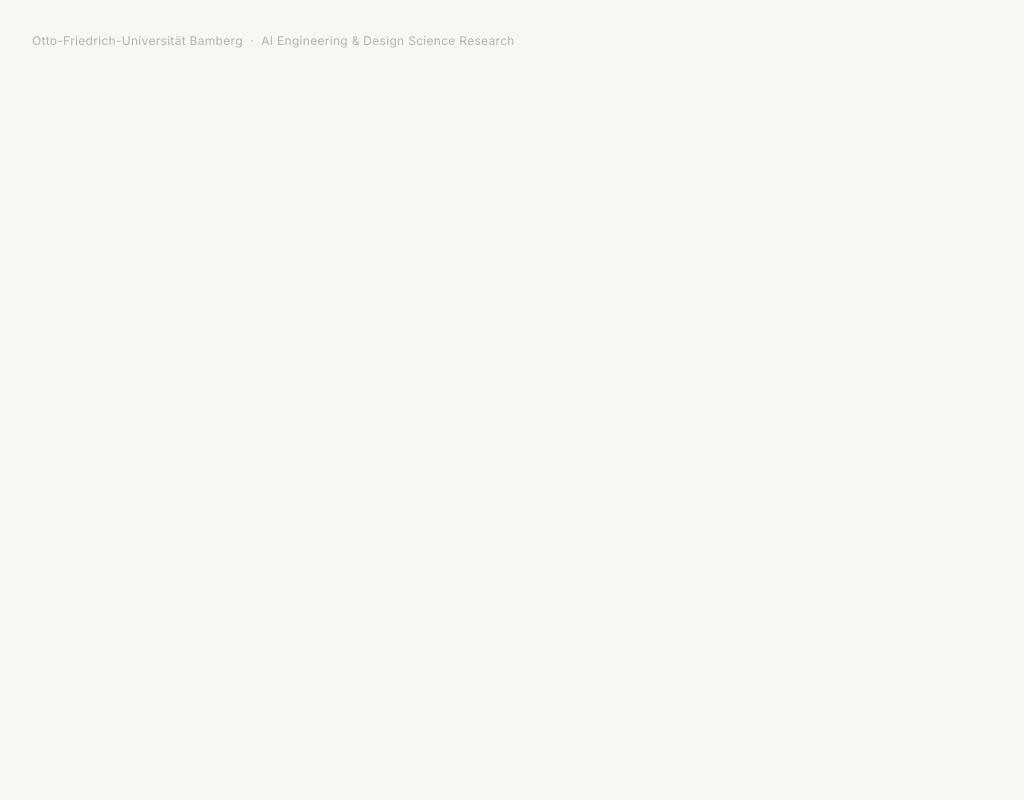
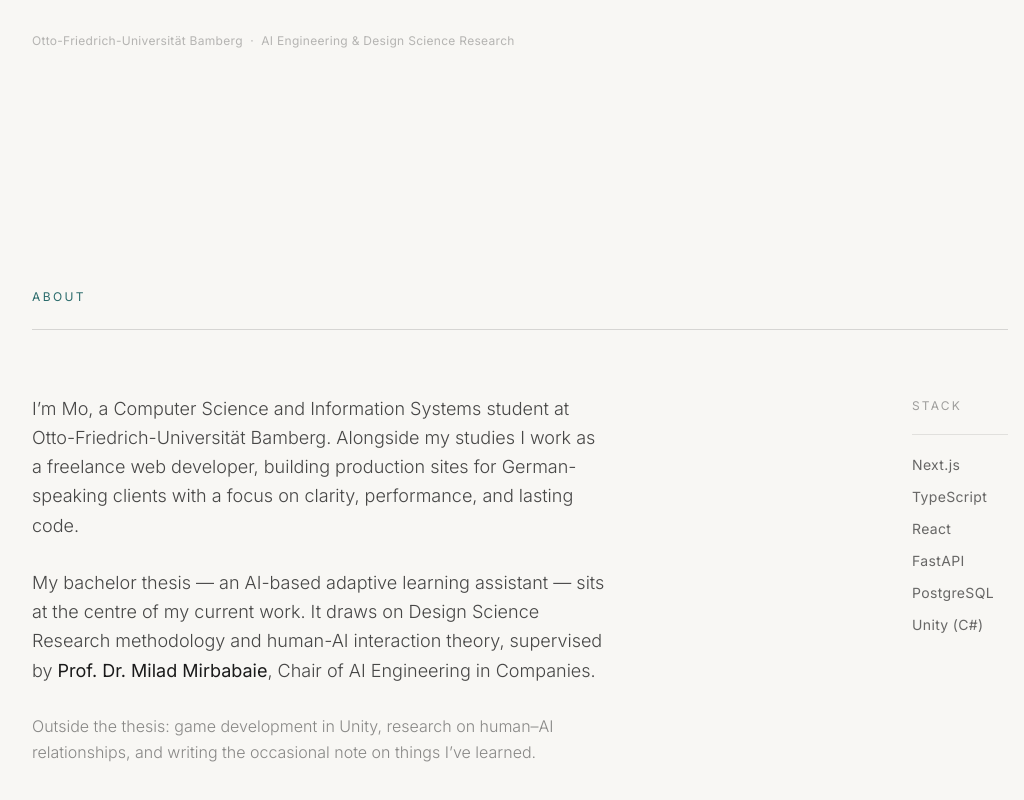
Before and after one commit to khusanovich/portfolio, a Next.js app: page / in a window 1280 px wide. Shown: the part 676-1476 px from the top of the page, without its empty margins (120-1144 px from the left). Before the commit the page ends 837 px from the top, so only its background shows below. Built offline with nearby package versions, Linux system fonts and the light colour scheme; a web font is replaced by a local one.

Commit message:
Add About section with FadeIn animation hook
Two-column layout: personal paragraph with thesis/academic context on the left,
clean stack list on the right. Scroll-triggered fade-in via IntersectionObserver.

```diff
--- a/src/app/page.tsx
+++ b/src/app/page.tsx
@@ -1,5 +1,6 @@
 import Navbar from "@/components/Navbar";
 import Hero from "@/components/sections/Hero";
+import About from "@/components/sections/About";
 
 export default function Home() {
   return (
@@ -7,7 +8,8 @@ export default function Home() {
       <Navbar />
       <main>
         <Hero />
-        {/* Remaining sections: About, Projects, Research, Notes, Contact — coming next */}
+        <About />
+        {/* Remaining sections: Projects, Research, Notes, Contact — coming next */}
       </main>
     </>
   );
--- /dev/null
+++ b/src/components/FadeIn.tsx
@@ -0,0 +1,39 @@
+"use client";
+
+import { useEffect, useRef } from "react";
+
+interface FadeInProps {
+  children: React.ReactNode;
+  className?: string;
+  delay?: string;
+}
+
+export default function FadeIn({ children, className = "", delay }: FadeInProps) {
+  const ref = useRef<HTMLDivElement>(null);
+
+  useEffect(() => {
+    const el = ref.current;
+    if (!el) return;
+    const observer = new IntersectionObserver(
+      ([entry]) => {
+        if (entry.isIntersecting) {
+          el.classList.add("visible");
+          observer.disconnect();
+        }
+      },
+      { threshold: 0.12 }
+    );
+    observer.observe(el);
+    return () => observer.disconnect();
+  }, []);
+
+  return (
+    <div
+      ref={ref}
+      className={`fade-in ${className}`}
+      style={delay ? { transitionDelay: delay } : undefined}
+    >
+      {children}
+    </div>
+  );
+}
--- /dev/null
+++ b/src/components/sections/About.tsx
@@ -0,0 +1,84 @@
+import FadeIn from "@/components/FadeIn";
+
+const STACK = [
+  "Next.js",
+  "TypeScript",
+  "React",
+  "FastAPI",
+  "PostgreSQL",
+  "Unity (C#)",
+];
+
+export default function About() {
+  return (
+    <section id="about" className="py-32">
+      <div className="max-w-5xl mx-auto px-6">
+
+        <FadeIn>
+          <p className="text-xs tracking-[0.2em] uppercase text-accent font-sans mb-6">
+            About
+          </p>
+          <hr className="border-0 border-t border-foreground/15 mb-16" />
+        </FadeIn>
+
+        <div className="grid md:grid-cols-[1fr_auto] gap-16 md:gap-24">
+
+          {/* Left — text */}
+          <div className="space-y-7 max-w-xl">
+            <FadeIn delay="0.05s">
+              <p className="text-lg font-sans font-light leading-relaxed text-foreground/80">
+                I&rsquo;m Mo, a Computer Science and Information Systems student at
+                Otto-Friedrich-Universität Bamberg. Alongside my studies I work as
+                a freelance web developer, building production sites for
+                German-speaking clients with a focus on clarity, performance, and
+                lasting code.
+              </p>
+            </FadeIn>
+
+            <FadeIn delay="0.1s">
+              <p className="text-lg font-sans font-light leading-relaxed text-foreground/80">
+                My bachelor thesis — an AI-based adaptive learning assistant —
+                sits at the centre of my current work. It draws on Design Science
+                Research methodology and human-AI interaction theory, supervised
+                by{" "}
+                <span className="text-foreground font-normal">
+                  Prof.&nbsp;Dr.&nbsp;Milad Mirbabaie
+                </span>
+                , Chair of AI Engineering in Companies.
+              </p>
+            </FadeIn>
+
+            <FadeIn delay="0.15s">
+              <p className="text-base font-sans font-light leading-relaxed text-foreground/50">
+                Outside the thesis: game development in Unity, research on
+                human&ndash;AI relationships, and writing the occasional note on
+                things I&rsquo;ve learned.
+              </p>
+            </FadeIn>
+          </div>
+
+          {/* Right — stack */}
+          <FadeIn delay="0.1s">
+            <div className="md:pt-1">
+              <p className="text-xs tracking-[0.18em] uppercase text-foreground/40 font-sans mb-5">
+                Stack
+              </p>
+              <hr className="border-0 border-t border-foreground/10 mb-5 w-24" />
+              <ul className="space-y-3" role="list">
+                {STACK.map((tech) => (
+                  <li
+                    key={tech}
+                    className="text-sm font-sans text-foreground/65 tracking-wide"
+                  >
+                    {tech}
+                  </li>
+                ))}
+              </ul>
+            </div>
+          </FadeIn>
+        </div>
+
+      </div>
+    </section>
+  );
+}
```
